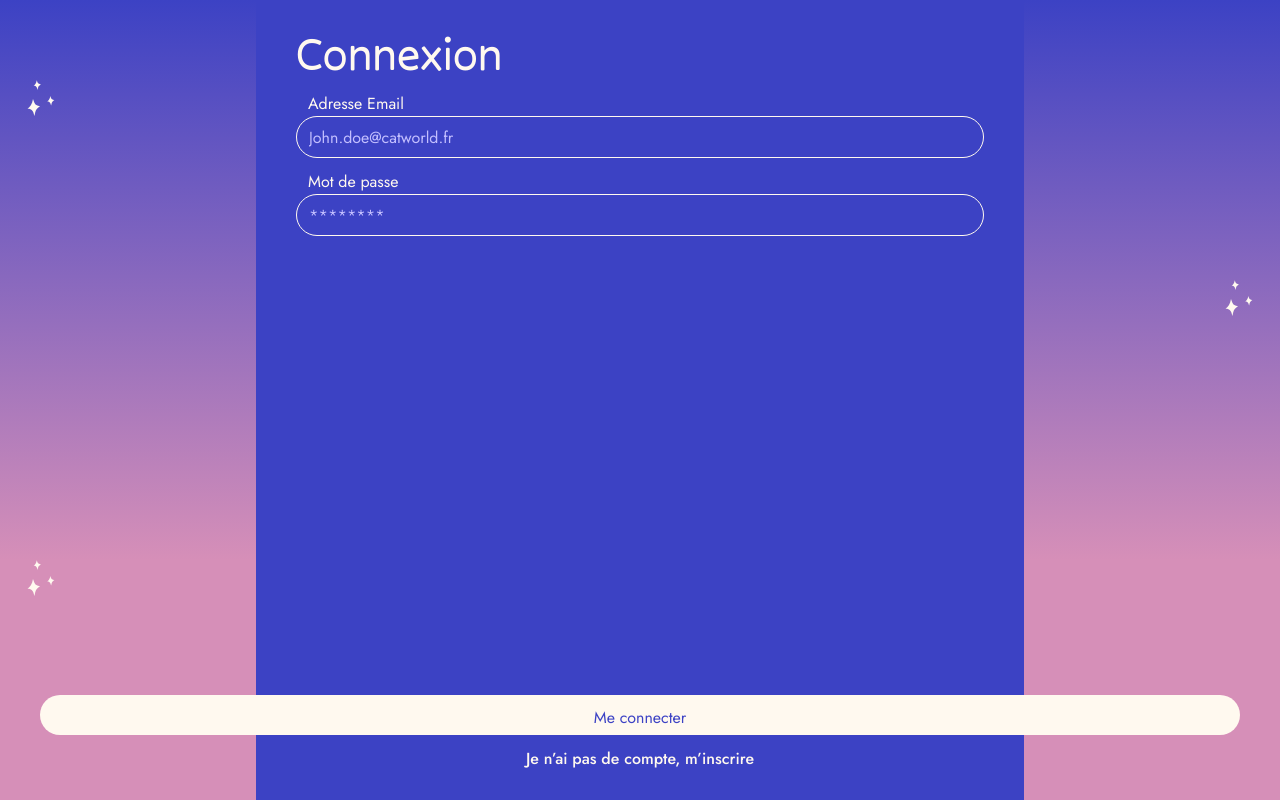
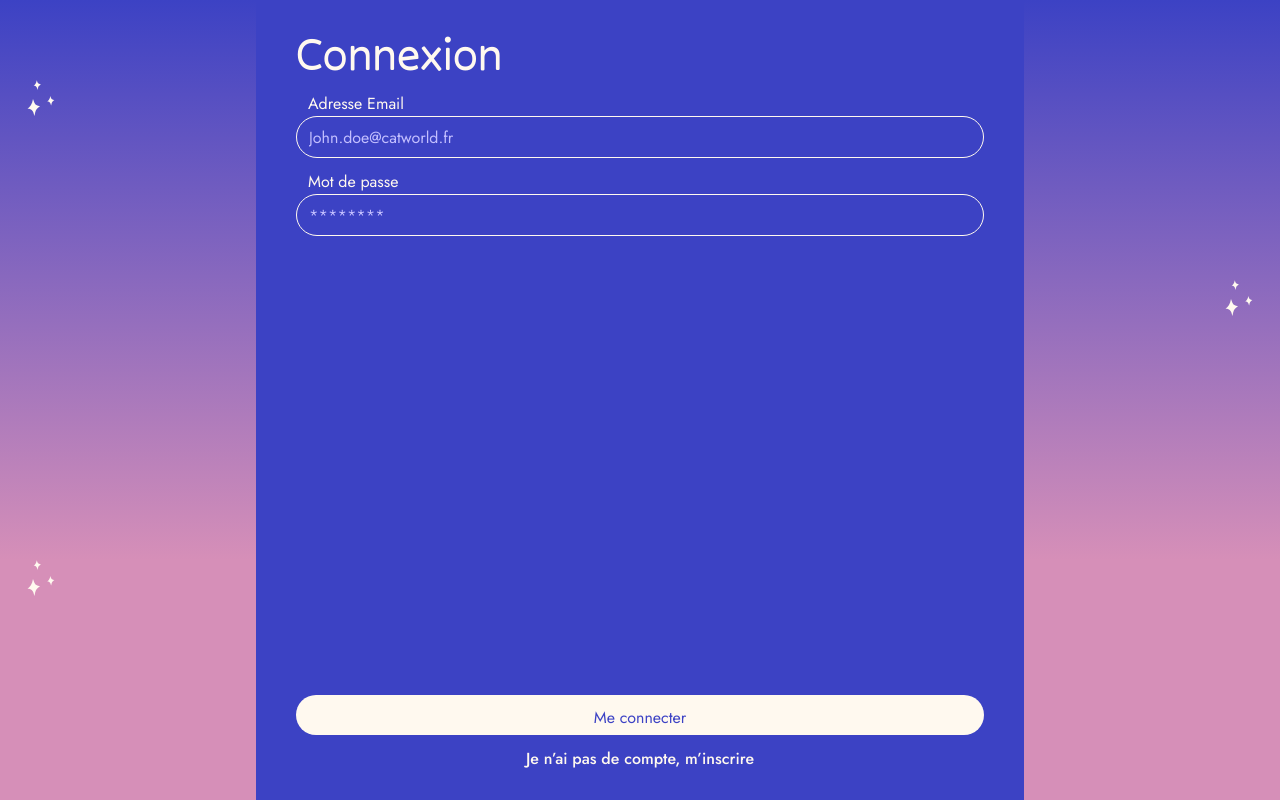
Before and after one commit to Safirl/cat-world, a React (Vite) app in the folder frontend/: page /login in a window 1280 px wide. Built offline with nearby package versions, Linux system fonts and the light colour scheme; no server answers.

Commit message:
responsive lading page form page

```diff
--- a/frontend/public/style/form.scss
+++ b/frontend/public/style/form.scss
@@ -1,4 +1,5 @@
 .containerForm{
+    position: relative;
     background-color:  #3C42C4;
     height: 100dvh;
     padding:29px 40px  0px 40px ;
@@ -50,9 +51,10 @@ form{
     align-items: center;
     position: absolute;
     top: 100%;
-    right: 0;
-    width: 100vw;
-    transform: translateY(-100%);
+    right: 50%;
+    max-width: 768px;
+    width: 100%;
+    transform: translate(50% ,-100%);
     padding:0px 40px  29px 40px ;
 }
 
--- a/frontend/public/style/pages/landing.scss
+++ b/frontend/public/style/pages/landing.scss
@@ -6,6 +6,7 @@
     width: 100%;
     padding: 5.5rem 1.5rem  1.5rem 1.5rem;
     z-index: 1;
+    max-width: 768px;
     height: 100vh;
 
     .buttonsContainer {
@@ -15,4 +16,8 @@
         align-items: center;
         gap: .5rem;
     }
+
+    .canvasLandingpage{
+        transform: translateY(-20%);
+    }
 }
--- a/frontend/src/pages/landing.tsx
+++ b/frontend/src/pages/landing.tsx
@@ -52,7 +52,7 @@ const Landing = () => {
                 </div>
             </div >
             <img className="aurorBoreal" src="/image/aurores-back.png" alt="aurore boreal" />
-            <Canvas style={{ width: '100vw', height: '100vh' }} camera={{ fov: 50 }}>
+            <Canvas className='canvasLandingpage' camera={{ fov: 50 }}>
                 <Scene />
                 <ambientLight intensity={2.4} color="#C8B3FF" />
                 <directionalLight position={[1, 2, 3]} intensity={0.5} />
```
